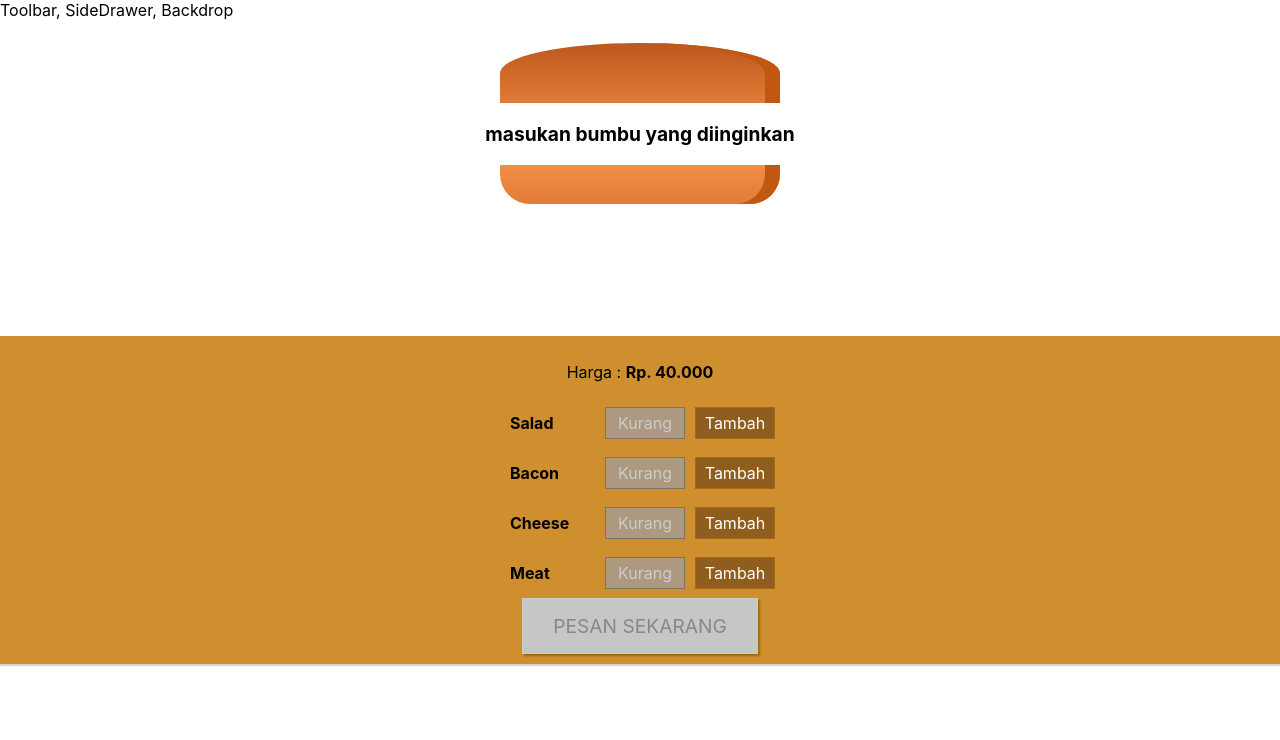
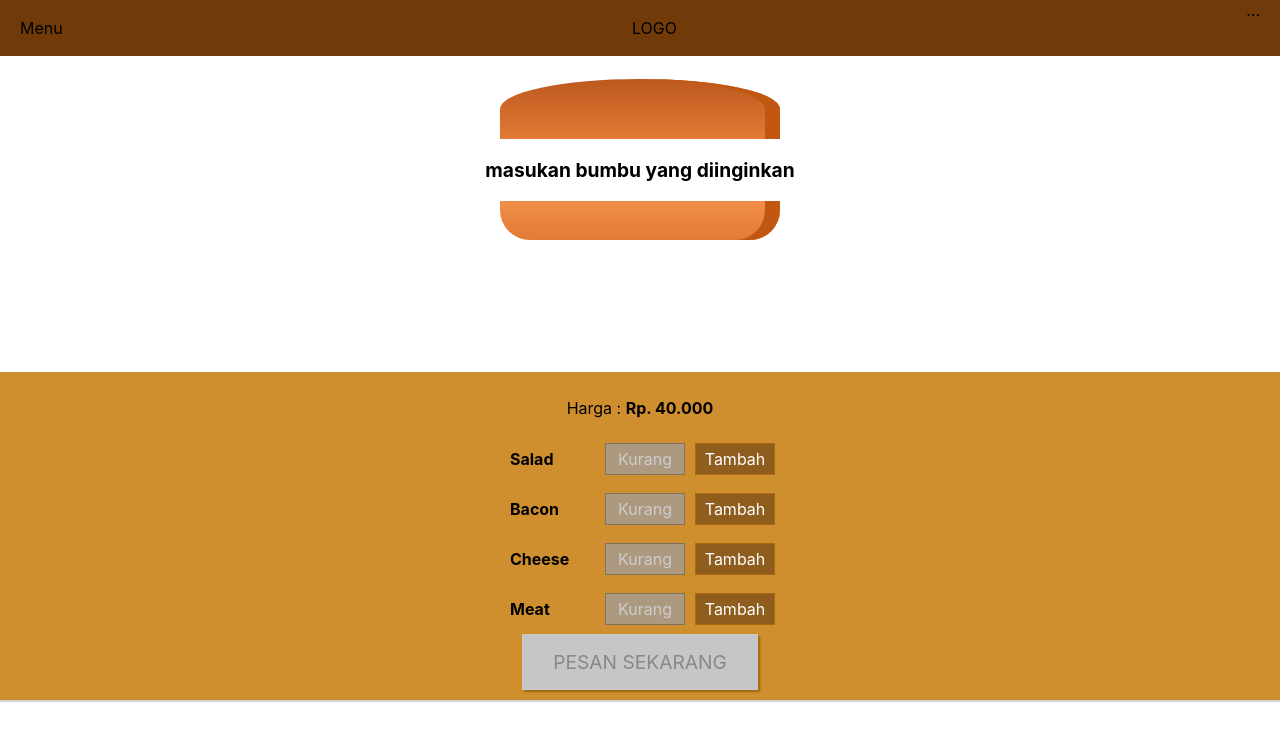
Before and after one commit to laodesafar/burger, a React (Create React App) app: page / in a window 1280 px wide. Shown: the top 740 px of the page. Built offline with nearby package versions, Linux system fonts and the light colour scheme.

Commit message:
menambahkan Toolbar

```diff
--- a/src/components/Layout/Layout.js
+++ b/src/components/Layout/Layout.js
@@ -2,13 +2,12 @@
 
 import Aux from "../../hoc/Bantu";
 import classes from "./Layout.module.css";
+import Toolbar from "../Navigation/Toolbar/Toolbar";
 
 const layout = props => (
   <Aux>
-    <div> Toolbar, SideDrawer, Backdrop</div>
-    <main className={classes.Content}>
-      {props.children}
-    </main>
+    <Toolbar />
+    <main className={classes.Content}>{props.children}</main>
   </Aux>
 );
 
--- a/src/components/Layout/Layout.module.css
+++ b/src/components/Layout/Layout.module.css
@@ -1,3 +1,3 @@
 .Content {
-    margin-top: 16px;
+    margin-top: 72px;
 }
--- /dev/null
+++ b/src/components/Navigation/Toolbar/Toolbar.js
@@ -0,0 +1,16 @@
+import React from 'react';
+
+import classes from './Toolbar.module.css'
+
+const toolbar = (props) => (
+    <header className={classes.Toolbar}>
+        <div>Menu</div>
+        <div>LOGO</div>
+        <nav>
+            ...
+        </nav>
+    </header>
+
+);
+
+export default toolbar;
--- /dev/null
+++ b/src/components/Navigation/Toolbar/Toolbar.module.css
@@ -0,0 +1,18 @@
+.Toolbar {
+    height: 56px;
+    width: 100%;
+    position: fixed;
+    top: 0;
+    left: 0;
+    background-color: #703B09;
+    display: flex;
+    justify-content: space-between;
+    align-items: center;
+    padding: 0 20px;
+    box-sizing: border-box;
+    z-index: 90;
+}
+
+.Toolbar nav {
+    height: 100%;
+}
```
